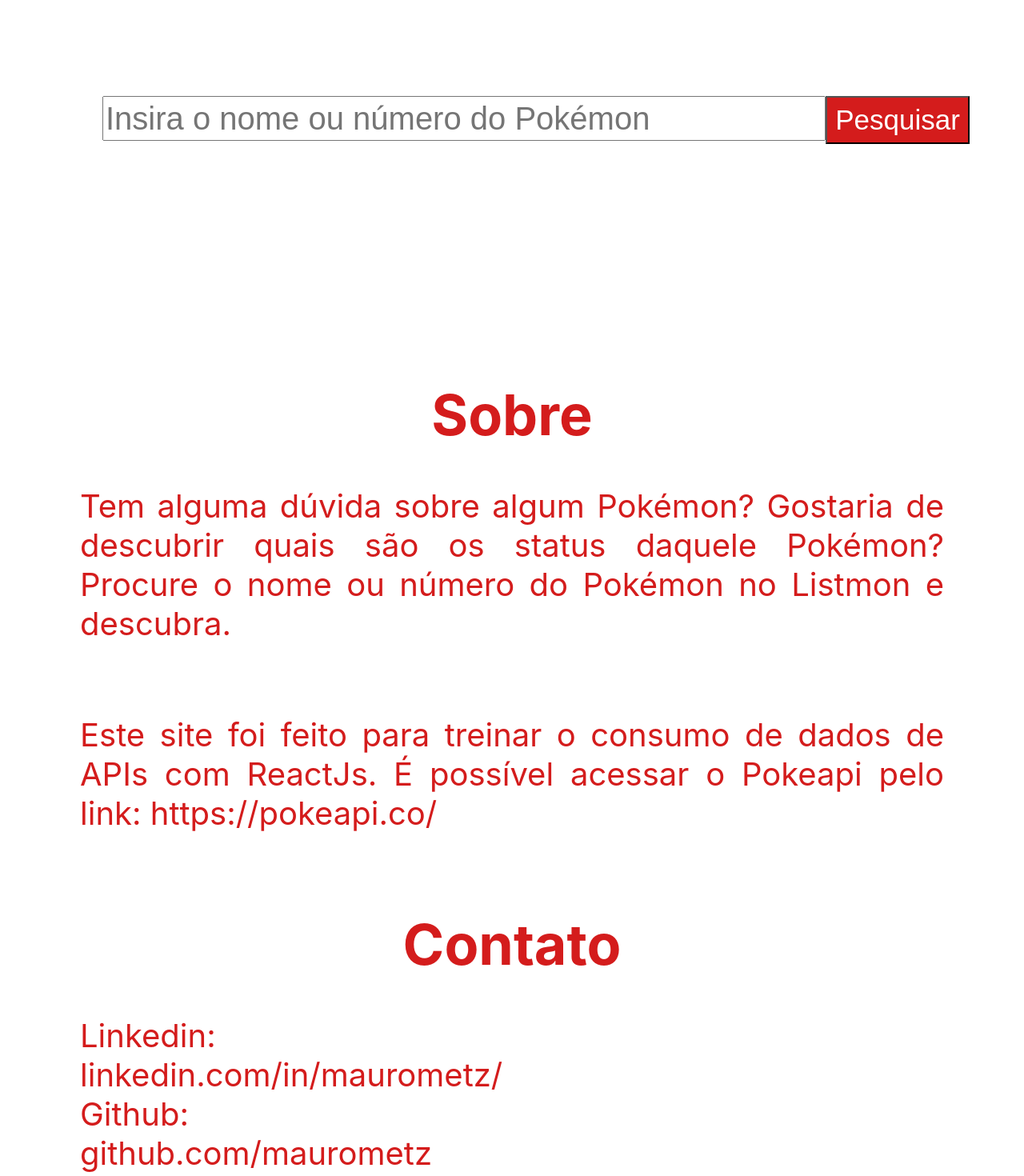
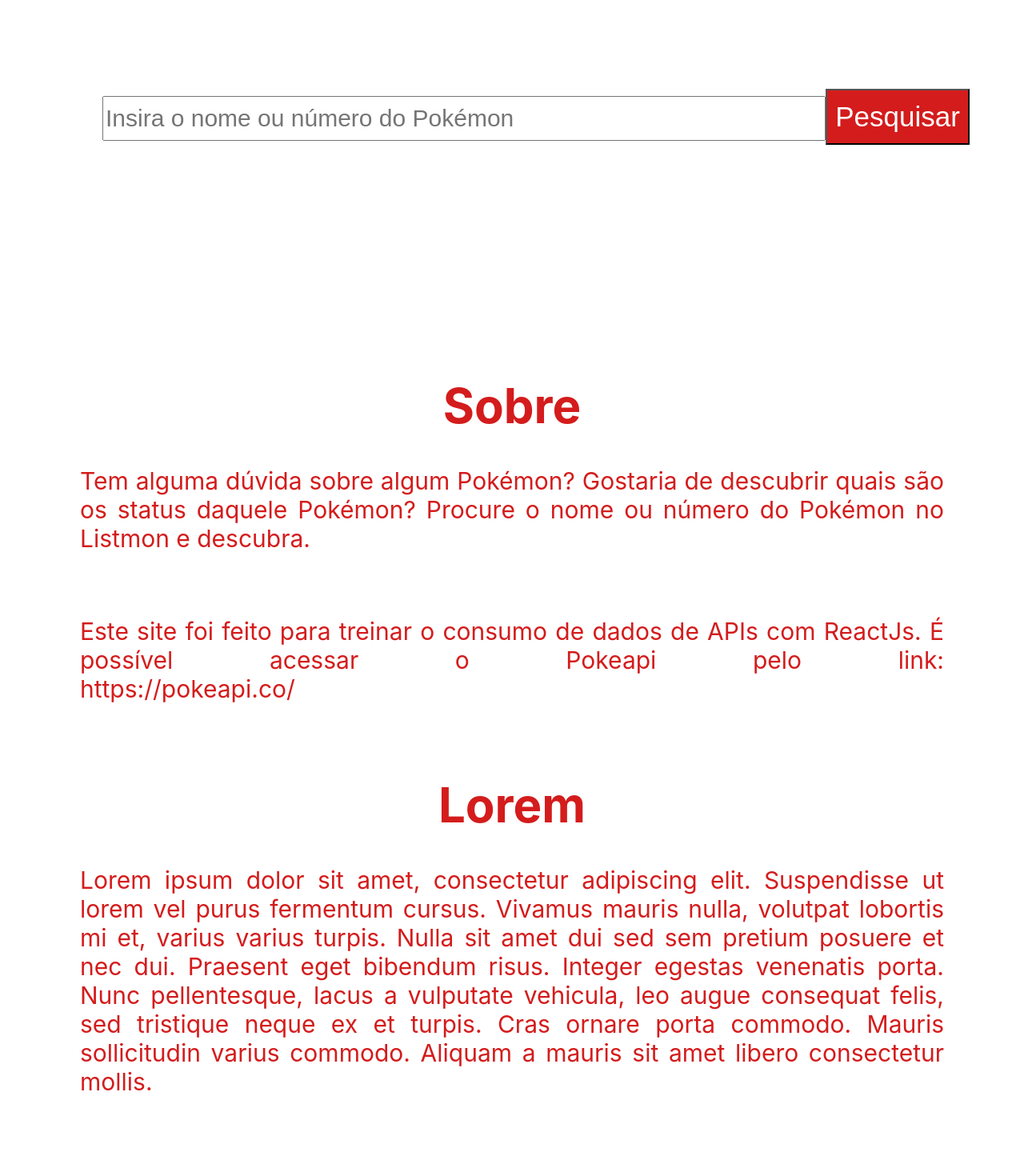
Before and after one commit to maurometz/frontend-challenge, a React (Create React App) app: page / in a window 1280 px wide. Shown: the part 200-1670 px from the top of the page at 80% size. Built offline with nearby package versions, Linux system fonts and the light colour scheme.

Commit message:
Alterado detalhes em relacionados aos parágrafos

```diff
--- a/src/App.css
+++ b/src/App.css
@@ -54,12 +54,12 @@
   margin-top: 25%;
   margin-left: 10%;
   height: 50px;
-  font-size: 40px;
+  font-size: 30px;
   color: #D41C1C;
 }
 
 .botao-pesquisar {
-    height: 60px;
+    height: 70px;
     width: 180px;
     background: #D41C1C;
     color: white;
@@ -68,7 +68,7 @@
 
 .link-texto {
     color: #D41C1C;
-    font-size: 40px;
+    font-size: 30px;
     text-align: justify;
 
 }
@@ -83,7 +83,7 @@
 }
 
 p {
-  font-size: 40px;
+  font-size: 30px;
   padding-bottom: 50px;
   text-align: justify;
   margin-left: 100px;
@@ -91,7 +91,7 @@
 }
 
 h1 {
-  font-size: 70px;
+  font-size: 60px;
 }
 
 .textos{
--- a/src/App.js
+++ b/src/App.js
@@ -139,17 +139,28 @@
         <p>Tem alguma dúvida sobre algum Pokémon? Gostaria de descubrir quais são os status daquele Pokémon? Procure o
             nome ou número do Pokémon no Listmon e descubra.</p>
         <p>Este site foi feito para treinar o consumo de dados de APIs com ReactJs. É possível acessar o Pokeapi pelo
-            link: <a href="https://pokeapi.co/" class="link-texto" target="_blank" rel="noreferrer">https://pokeapi.co/</a></p>
+            link: <a href="https://pokeapi.co/" className="link-texto" target="_blank" rel="noreferrer">https://pokeapi.co/</a></p>
+      </div>
+
+      <div className="textos" id="lorem">
+        <h1>Lorem</h1>
+        <p> Lorem ipsum dolor sit amet, consectetur adipiscing elit. Suspendisse ut lorem vel purus fermentum cursus. Vivamus mauris nulla, volutpat lobortis mi et, varius varius turpis. Nulla sit amet dui sed sem pretium posuere et nec dui. Praesent eget bibendum risus. Integer egestas venenatis porta. Nunc pellentesque, lacus a vulputate vehicula, leo augue consequat felis, sed tristique neque ex et turpis. Cras ornare porta commodo. Mauris sollicitudin varius commodo. Aliquam a mauris sit amet libero consectetur mollis. </p>
+      </div>
+
+      <div className="textos" id="lorem">
+        <h1>Lorem 2</h1>
+        <p> Lorem ipsum dolor sit amet, consectetur adipiscing elit. Suspendisse ut lorem vel purus fermentum cursus. Vivamus mauris nulla, volutpat lobortis mi et, varius varius turpis. Nulla sit amet dui sed sem pretium posuere et nec dui. Praesent eget bibendum risus. Integer egestas venenatis porta. Nunc pellentesque, lacus a vulputate vehicula, leo augue consequat felis, sed tristique neque ex et turpis. Cras ornare porta commodo. Mauris sollicitudin varius commodo. Aliquam a mauris sit amet libero consectetur mollis. </p>
       </div>
 
       <div className="textos" id="contato">
         <h1>Contato</h1>
-        <p>Linkedin: <a class="link-texto" href="https://www.linkedin.com/in/maurometz" target="_blank" rel="noreferrer">linkedin.com/in/maurometz/</a> <br></br>
-        Github: <a class="link-texto" href="https://github.com/maurometz" target="_blank" rel="noreferrer">github.com/maurometz</a> <br></br>
+        <p>Linkedin: <a className="link-texto" href="https://www.linkedin.com/in/maurometz" target="_blank" rel="noreferrer">linkedin.com/in/maurometz/</a> <br></br>
+        Github: <a className="link-texto" href="https://github.com/maurometz" target="_blank" rel="noreferrer">github.com/maurometz</a> <br></br>
         Email:<br></br> maurometzoficial@gmail.com </p>
       </div>
+
       <footer>
-        <div class="footer">
+        <div className="footer">
           <p>Criado por Mauro Metz</p>
         </div>
       </footer>
```
